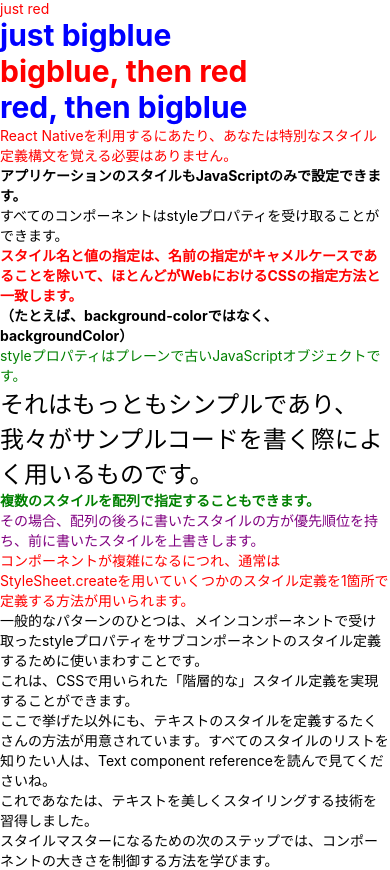
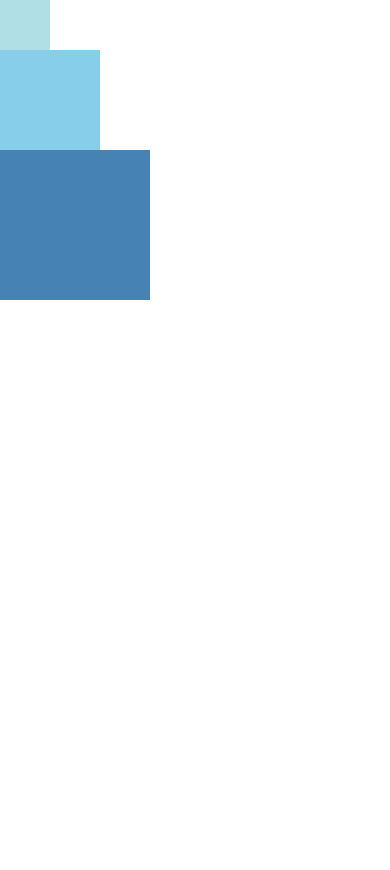
Before and after one commit to 3x10ce/learning-react-native, a React Native app: screen / in a window 390 px wide. After the commit the page ends 844 px from the top, so only its background shows below. Built offline with nearby package versions, Linux system fonts and the light colour scheme.

Commit message:
Height and Width - Fixed Dimensions

```diff
--- a/App.js
+++ b/App.js
@@ -1,53 +1,26 @@
-import React, { Component } from 'react';
-import { AppRegistry, StyleSheet, Text, View } from 'react-native';
+import React, {Component} from 'react';
+import {AppRegistry, View} from 'react-native';
 
-export default class LotsOfStyles extends Component {
+/**
+ * コンポーネントの幅(width)と高さ(height)は、画面サイズによって決まります。
+ *
+ * コンポーネントの幅と大きさを設定する最もシンプルな方法は、固定のwidth, heightをスタイル設定で定義することです。
+ * React Nativeのすべての次元は単位がなく、密度に依存しないピクセル数です。
+ * この方法によって設定されたコンポーネントは、スクリーンサイズに関係なく、
+ * 常に同じサイズで共通に表示されるコンポーネントとなります。
+ */
+export default class FixedDimensionsBasics extends Component {
   render () {
     return (
       <View>
-        <Text style={styles.red}>just red</Text>
-        <Text style={styles.bigblue}>just bigblue</Text>
-        <Text style={[styles.bigblue, styles.red]}>bigblue, then red</Text>
-        <Text style={[styles.red, styles.bigblue]}>red, then bigblue</Text>
-        <Text style={styles.red}></Text>
-        <Text style={styles.red}>React Nativeを利用するにあたり、あなたは特別なスタイル定義構文を覚える必要はありません。</Text>
-        <Text style={styles.bold}>アプリケーションのスタイルもJavaScriptのみで設定できます。</Text>
-        <Text style={[]}>すべてのコンポーネントはstyleプロパティを受け取ることができます。</Text>
-        <Text style={[styles.red, styles.bold]}>スタイル名と値の指定は、名前の指定がキャメルケースであることを除いて、ほとんどがWebにおけるCSSの指定方法と一致します。</Text>
-        <Text style={styles.bold}>（たとえば、background-colorではなく、backgroundColor）</Text>
-        <Text style={styles.red}></Text>
-        <Text style={{color: 'green'}}>styleプロパティはプレーンで古いJavaScriptオブジェクトです。</Text>
-        <Text style={{fontSize: 24}}>それはもっともシンプルであり、我々がサンプルコードを書く際によく用いるものです。</Text>
-        <Text style={[{color: 'green'}, {fontWeight: 'bold'}]}>複数のスタイルを配列で指定することもできます。</Text>
-        <Text style={[{color: 'orange'}, {color: 'purple'}]}>その場合、配列の後ろに書いたスタイルの方が優先順位を持ち、前に書いたスタイルを上書きします。</Text>
-        <Text style={styles.red}>コンポーネントが複雑になるにつれ、通常はStyleSheet.createを用いていくつかのスタイル定義を1箇所で定義する方法が用いられます。</Text>
-        <Text style={[]}></Text>
-        <Text style={[]}>一般的なパターンのひとつは、メインコンポーネントで受け取ったstyleプロパティをサブコンポーネントのスタイル定義するために使いまわすことです。</Text>
-        <Text style={[]}>これは、CSSで用いられた「階層的な」スタイル定義を実現することができます。</Text>
-        <Text style={[]}>ここで挙げた以外にも、テキストのスタイルを定義するたくさんの方法が用意されています。すべてのスタイルのリストを知りたい人は、Text component referenceを読んで見てくださいね。</Text>
-        <Text style={[]}></Text>
-        <Text style={[]}>これであなたは、テキストを美しくスタイリングする技術を習得しました。</Text>
-        <Text style={[]}>スタイルマスターになるための次のステップでは、コンポーネントの大きさを制御する方法を学びます。</Text>
-        <Text style={[]}></Text>
-
+        <View style={{width: 50, height: 50, backgroundColor: 'powderblue'}} />
+        <View style={{width: 100, height: 100, backgroundColor: 'skyblue'}} />
+        <View style={{width: 150, height: 150, backgroundColor: 'steelblue'}} />
       </View>
     );
   }
 }
 
-const styles = StyleSheet.create({
-  bigblue: {
-    color: 'blue',
-    fontWeight: 'bold',
-    fontSize: 30
-  },
-  red: {
-    color: 'red'
-  },
-  bold: {
-    fontWeight: 'bold'
-  }
-});
 
 
-AppRegistry.registerComponent('LearningReactNative', () => LotsOfStyles);
+AppRegistry.registerComponent('LeaningReactNative', () => FixedDimensionsBasics)
```
